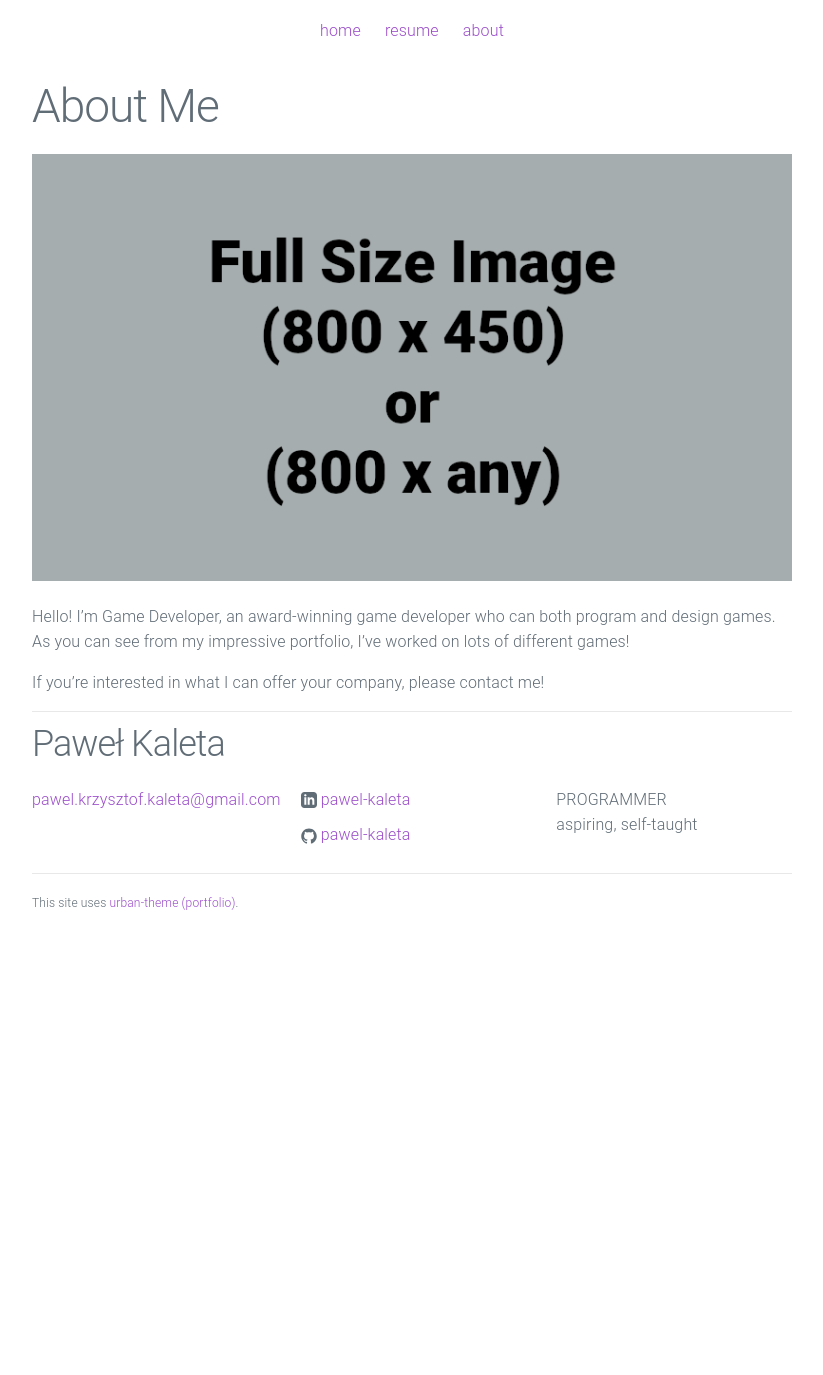
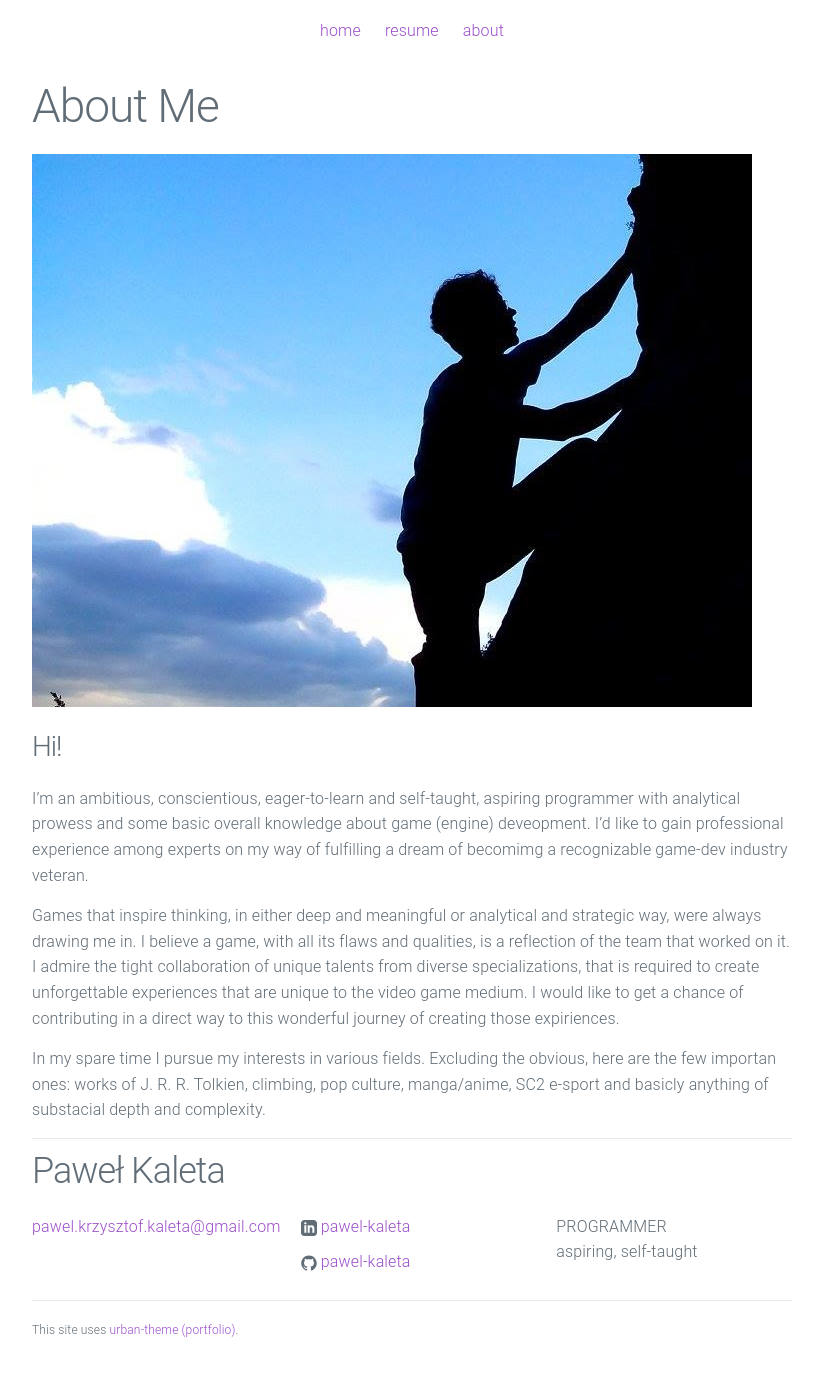
Before and after one commit to pawel-kaleta/pawel-kaleta.github.io, a Jekyll site: the page built from about.md, in a window 1280 px wide. Shown: the whole page, without its empty margins (228-1051 px from the left). Built offline with Jekyll 4.4.1, drawn with Linux system fonts in a browser that asks for light colours; before the commit the page ends 948 px from its top, so only the background shows below that.

Commit message:
Update about.md

```diff
--- a/about.md
+++ b/about.md
@@ -4,8 +4,13 @@ title: "About Me"
 permalink: /about/
 ---
 
-![Picture 1](/assets/fullsize.png)
+![Picture 1](/assets/AboutMe.jpg)
 
-Hello! I'm Game Developer, an award-winning game developer who can both program and design games. As you can see from my impressive portfolio, I've worked on lots of different games!
+### Hi!
 
-If you're interested in what I can offer your company, please contact me!
+I'm an ambitious, conscientious, eager-to-learn and self-taught, aspiring programmer with analytical prowess and some basic overall knowledge about game (engine) deveopment.
+I'd like to gain professional experience among experts on my way of fulfilling a dream of becomimg a recognizable game-dev industry veteran.
+
+Games that inspire thinking, in either deep and meaningful or analytical and strategic way, were always drawing me in. I believe a game, with all its flaws and qualities, is a reflection of the team that worked on it. I admire the tight collaboration of unique talents from diverse specializations, that is required to create unforgettable experiences that are unique to the video game medium. I would like to get a chance of contributing in a direct way to this wonderful journey of creating those expiriences.
+
+In my spare time I pursue my interests in various fields. Excluding the obvious, here are the few importan ones: works of J. R. R. Tolkien, climbing, pop culture, manga/anime, SC2 e-sport and basicly anything of substacial depth and complexity.
```
